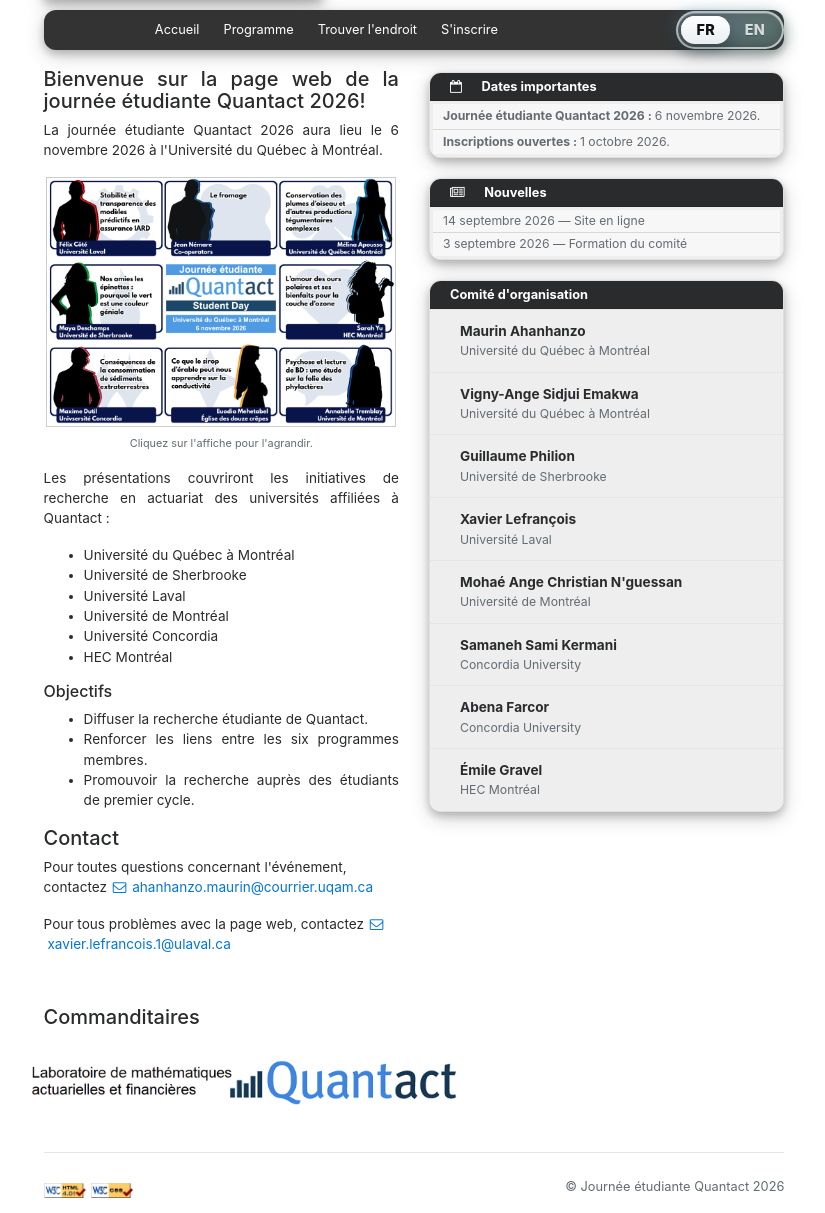
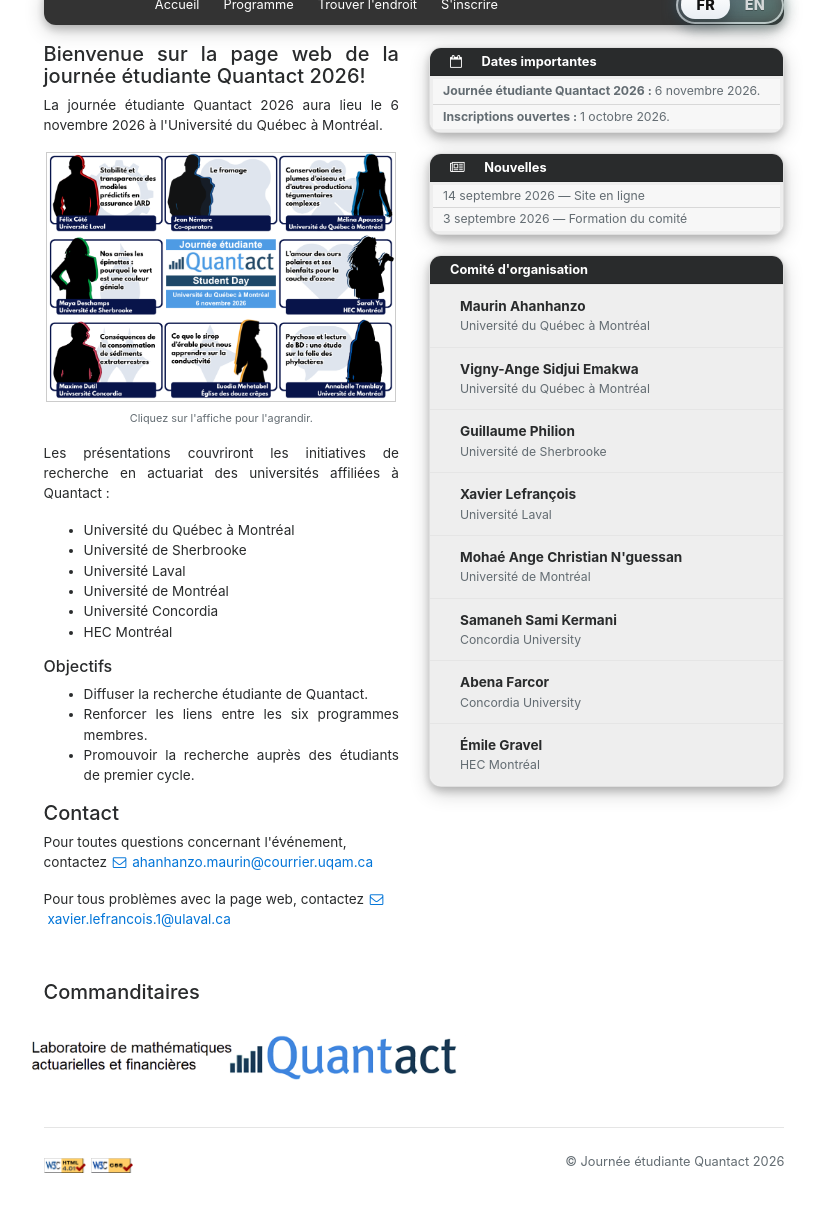
Before and after one commit to XavLef/Quantact_2026, a Jekyll site: the page built from index.html, in a window 1280 px wide. Shown: the part 300-1513 px from the top of the page, without its empty margins (226-1051 px from the left). Built offline with Jekyll 4.4.1, drawn with Linux system fonts in a browser that asks for light colours; nearby versions of some CDN libraries; after the commit the page ends 1488 px from its top, so only the background shows below that; grey boxes are pictures that could not be loaded.

Commit message:
Adjust jumbotron minimum height in header
Reduced the minimum height of the jumbotron from 300px to 275px.

```diff
--- a/_includes/header.html
+++ b/_includes/header.html
@@ -5,7 +5,7 @@
   <div class="row">
     <!-- conference info -->
     <div class="col-xs-6 col-sm-6 col-md-6 col-lg-5 col-xl-4 offset-xl-1">
-      <div class="jumbotron" style="background-color: white; min-height: 300px; padding: 1.5rem;">
+      <div class="jumbotron" style="background-color: white; min-height: 275px; padding: 1.5rem;">
         {% assign logo_fr = C.languages.fr.logo_path | relative_url %}
         {% assign logo_en = C.languages.en.logo_path | relative_url %}
 
```
